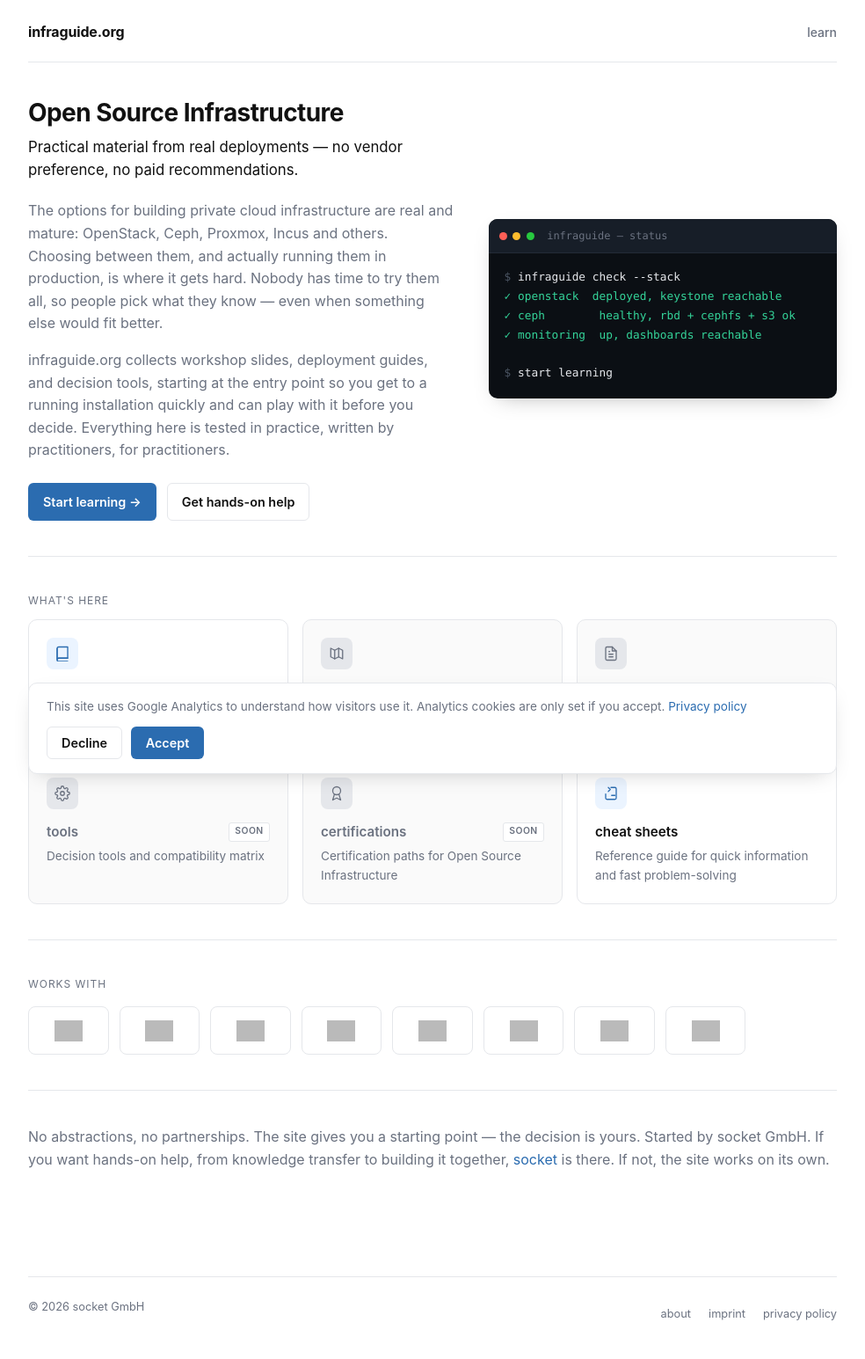
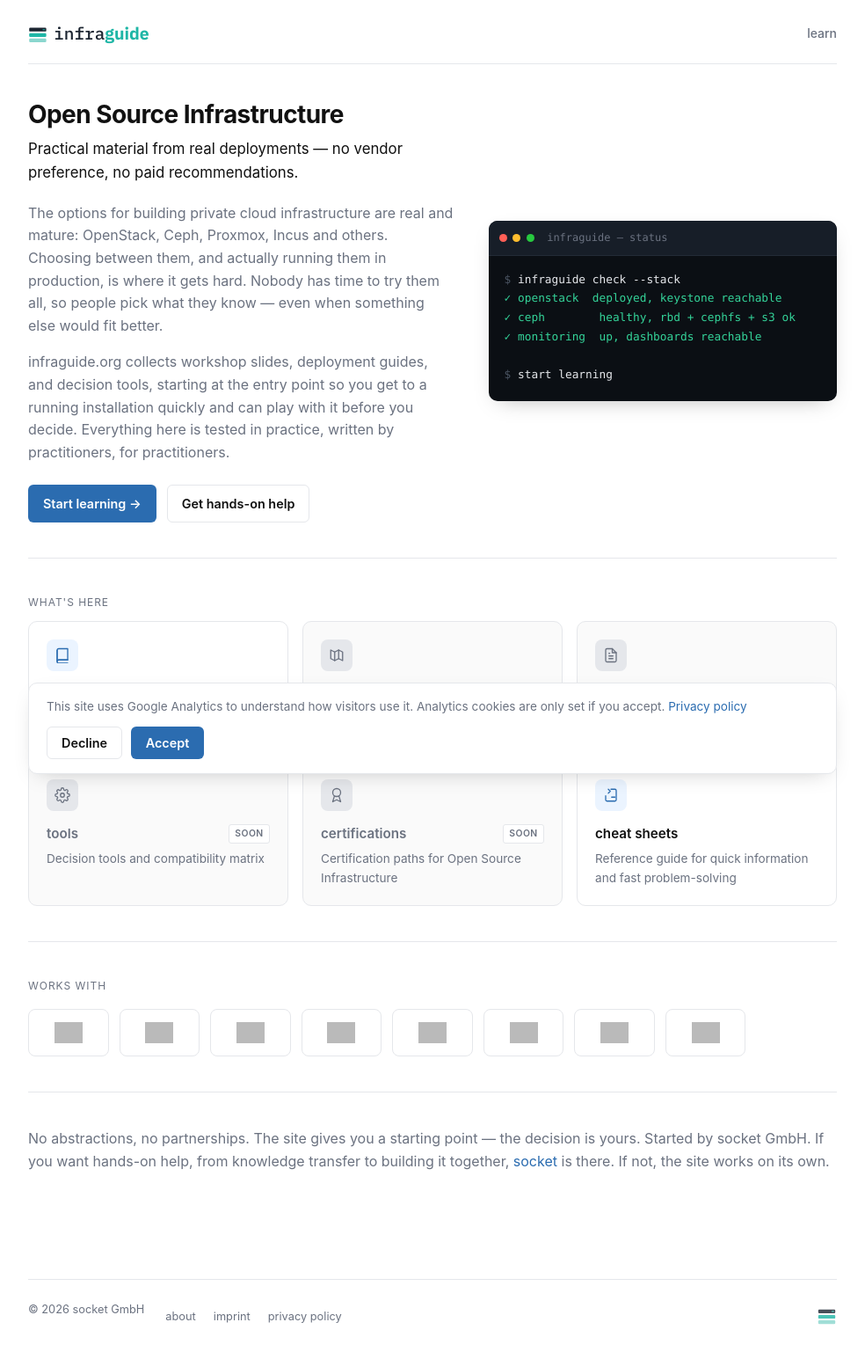
Before and after one commit to codecap/infraguide, a Jekyll site: the page built from index.md, in a window 1280 px wide, cut to the strip 0-1579 px from the top of the page. Shown: the top 1545 px of the strip at 88% size, without its empty margins (148-1132 px from the left). Built offline with Jekyll 4.4.1, drawn with Linux system fonts in a browser that asks for light colours; grey boxes are pictures that could not be loaded.

Commit message:
Use logo assets in header and footer
Header shows the infraguide wordmark (logo.svg); footer shows the
mark-only icon (icon.svg) on the right.

Co-Authored-By: Claude Sonnet 5 <noreply@anthropic.com>

```diff
--- a/_layouts/default.html
+++ b/_layouts/default.html
@@ -9,7 +9,9 @@
 </head>
 <body>
   <header>
-    <a href="{{ '/' | relative_url }}" class="site-title">infraguide.org</a>
+    <a href="{{ '/' | relative_url }}" class="site-title">
+      <img src="{{ '/assets/logo/logo.svg' | relative_url }}" alt="infraguide.org" class="site-logo">
+    </a>
     <nav class="header-nav">
       <a href="{{ '/learn/' | relative_url }}">learn</a>
     </nav>
@@ -35,12 +37,15 @@
 
   <footer>
     <div class="footer-row">
+      <div class="footer-left">
         <p>&copy; {{ site.time | date: "%Y" }} socket GmbH</p>
         <nav class="footer-nav">
           <a href="{{ '/about/' | relative_url }}">about</a>
           <a href="{{ '/imprint/' | relative_url }}">imprint</a>
           <a href="{{ '/privacy/' | relative_url }}">privacy policy</a>
         </nav>
+      </div>
+      <img src="{{ '/assets/logo/icon.svg' | relative_url }}" alt="" class="footer-icon">
     </div>
   </footer>
 
--- a/assets/style.css
+++ b/assets/style.css
@@ -52,15 +52,15 @@ header {
 }
 
 .site-title {
-  font-size: 1rem;
-  font-weight: 700;
-  color: var(--color-text);
+  display: inline-flex;
+  align-items: center;
   text-decoration: none;
-  letter-spacing: -0.01em;
 }
 
-.site-title:hover {
-  color: var(--color-accent);
+.site-logo {
+  height: 28px;
+  width: auto;
+  display: block;
 }
 
 .header-nav {
@@ -672,9 +672,22 @@ footer {
   gap: 0.75rem 1.5rem;
 }
 
+.footer-left {
+  display: flex;
+  align-items: center;
+  flex-wrap: wrap;
+  gap: 0.75rem 1.5rem;
+}
+
 .footer-nav {
   display: flex;
   gap: 1.25rem;
+}
+
+.footer-icon {
+  height: 20px;
+  width: auto;
+  opacity: 0.8;
 }
 
 footer a {
```
Lines whose indentation alone changed are shown as unchanged.
